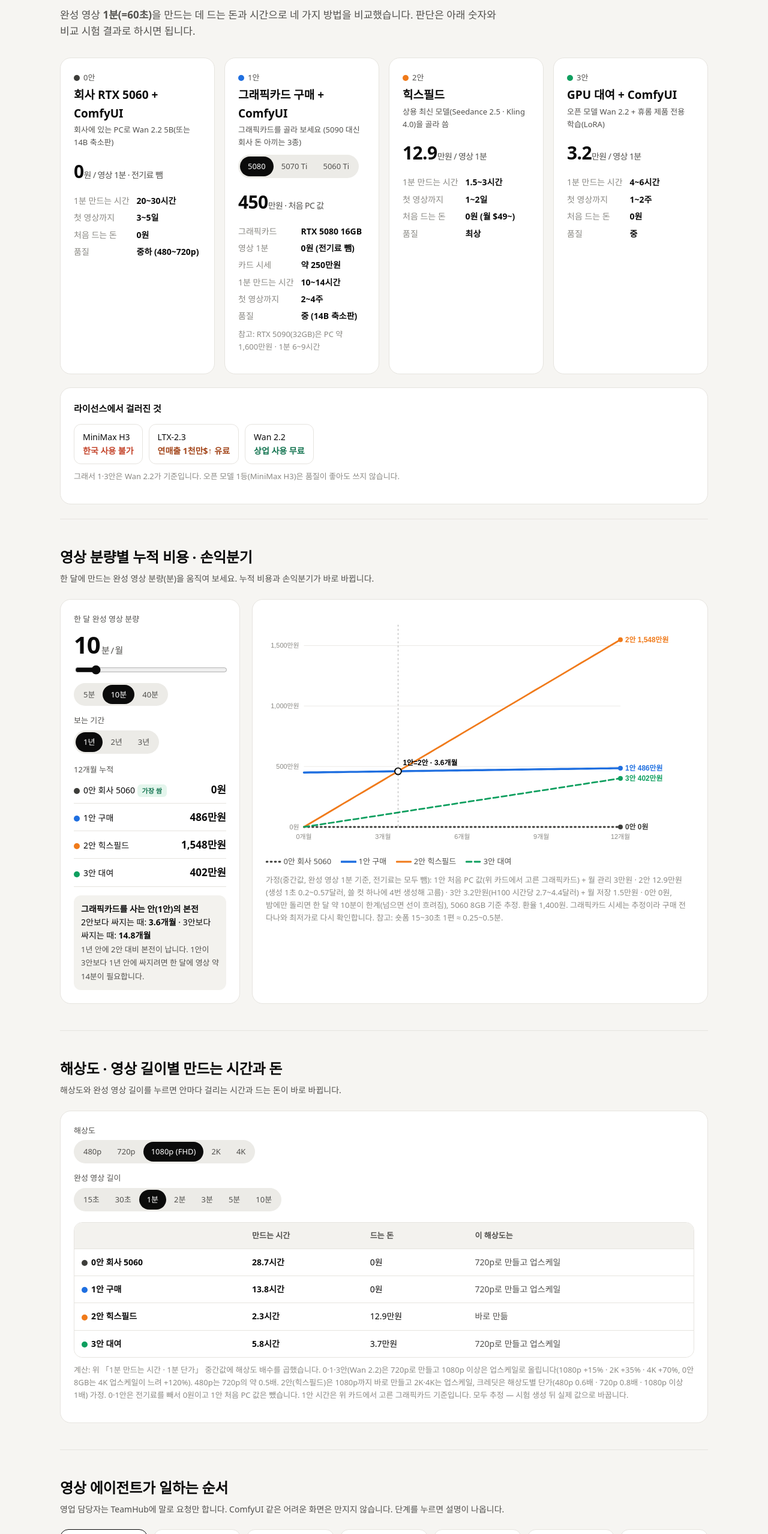
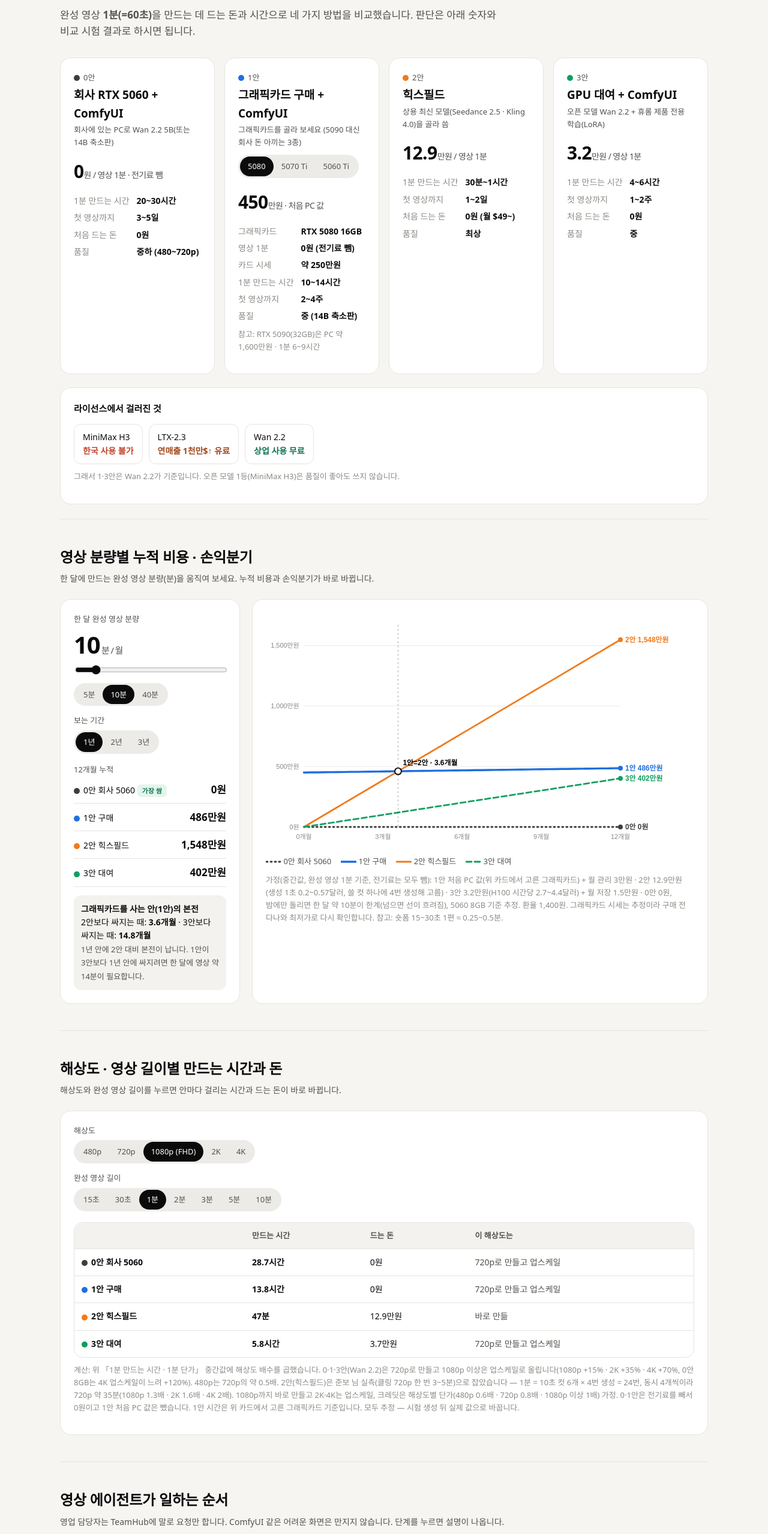
Before and after one commit to simjb23-oss/hurom-video-agent, a plain HTML site: page index.html in a window 1280 px wide. Shown: the part 242-2800 px from the top of the page at 60% size. Drawn offline with Linux system fonts and the light colour scheme; a web font is replaced by a local one.

Commit message:
2안 만드는 시간: 준보 실측(클링 720p 3~5분) 반영 1.5~3h→30분~1h

```diff
--- a/index.html
+++ b/index.html
@@ -102,7 +102,7 @@ footer{padding:30px 0 60px;color:var(--mute);font-size:12px}footer a{color:var(-
   <div class="card plan fade"><div class="tag"><span class="dot" style="background:var(--a2)"></span>2안</div><h3>힉스필드</h3>
    <div class="tag">상용 최신 모델(Seedance 2.5 · Kling 4.0)을 골라 씀</div>
    <div class="big">12.9<small>만원 / 영상 1분</small></div>
-   <dl class="kv"><dt>1분 만드는 시간</dt><dd>1.5~3시간</dd><dt>첫 영상까지</dt><dd>1~2일</dd><dt>처음 드는 돈</dt><dd>0원 (월 $49~)</dd><dt>품질</dt><dd>최상</dd></dl></div>
+   <dl class="kv"><dt>1분 만드는 시간</dt><dd>30분~1시간</dd><dt>첫 영상까지</dt><dd>1~2일</dd><dt>처음 드는 돈</dt><dd>0원 (월 $49~)</dd><dt>품질</dt><dd>최상</dd></dl></div>
   <div class="card plan fade"><div class="tag"><span class="dot" style="background:var(--a3)"></span>3안</div><h3>GPU 대여 + ComfyUI</h3>
    <div class="tag">오픈 모델 Wan 2.2 + 휴롬 제품 전용 학습(LoRA)</div>
    <div class="big">3.2<small>만원 / 영상 1분</small></div>
@@ -149,7 +149,7 @@ footer{padding:30px 0 60px;color:var(--mute);font-size:12px}footer a{color:var(-
   <div style="font-size:13px;color:var(--sub);margin:14px 0 6px">완성 영상 길이</div>
   <div class="seg" id="ln"><button data-l="0.25">15초</button><button data-l="0.5">30초</button><button data-l="1" class="on">1분</button><button data-l="2">2분</button><button data-l="3">3분</button><button data-l="5">5분</button><button data-l="10">10분</button></div>
   <div class="tw" style="margin-top:18px"><table><thead><tr><th></th><th>만드는 시간</th><th>드는 돈</th><th>이 해상도는</th></tr></thead><tbody id="rt"></tbody></table></div>
-  <p class="note">계산: 위 「1분 만드는 시간 · 1분 단가」 중간값에 해상도 배수를 곱했습니다. 0·1·3안(Wan 2.2)은 720p로 만들고 1080p 이상은 업스케일로 올립니다(1080p +15% · 2K +35% · 4K +70%, 0안 8GB는 4K 업스케일이 느려 +120%). 480p는 720p의 약 0.5배. 2안(힉스필드)은 1080p까지 바로 만들고 2K·4K는 업스케일, 크레딧은 해상도별 단가(480p 0.6배 · 720p 0.8배 · 1080p 이상 1배) 가정. 0·1안은 전기료를 빼서 0원이고 1안 처음 PC 값은 뺐습니다. 1안 시간은 위 카드에서 고른 그래픽카드 기준입니다. 모두 추정 — 시험 생성 뒤 실제 값으로 바꿉니다.</p>
+  <p class="note">계산: 위 「1분 만드는 시간 · 1분 단가」 중간값에 해상도 배수를 곱했습니다. 0·1·3안(Wan 2.2)은 720p로 만들고 1080p 이상은 업스케일로 올립니다(1080p +15% · 2K +35% · 4K +70%, 0안 8GB는 4K 업스케일이 느려 +120%). 480p는 720p의 약 0.5배. 2안(힉스필드)은 준보 님 실측(클링 720p 한 번 3~5분)으로 잡았습니다 — 1분 = 10초 컷 6개 × 4번 생성 = 24번, 동시 4개씩이라 720p 약 35분(1080p 1.3배 · 2K 1.6배 · 4K 2배). 1080p까지 바로 만들고 2K·4K는 업스케일, 크레딧은 해상도별 단가(480p 0.6배 · 720p 0.8배 · 1080p 이상 1배) 가정. 0·1안은 전기료를 빼서 0원이고 1안 처음 PC 값은 뺐습니다. 1안 시간은 위 카드에서 고른 그래픽카드 기준입니다. 모두 추정 — 시험 생성 뒤 실제 값으로 바꿉니다.</p>
  </div>
 </section>
 
@@ -201,7 +201,7 @@ footer{padding:30px 0 60px;color:var(--mute);font-size:12px}footer a{color:var(-
   <tr><th></th><th><span class="dot" style="background:var(--a0)"></span>0안 회사 5060</th><th><span class="dot" style="background:var(--a1)"></span>1안 구매</th><th><span class="dot" style="background:var(--a2)"></span>2안 힉스필드</th><th><span class="dot" style="background:var(--a3)"></span>3안 대여</th></tr>
   <tr><td><b>처음 드는 돈</b></td><td>0원</td><td>약 <span class="g1p">450</span>만원<br><span style="color:var(--mute);font-size:12px"><span class="g1n">RTX 5080 16GB</span> 카드 + 본체 약 200만원 추정</span></td><td>0원 (월 $49~129)</td><td>0원</td></tr>
   <tr><td><b>완성 영상 1초</b></td><td>0원 (전기료 뺌)</td><td>0원 (전기료 뺌)</td><td>1,120~3,190원 (중간 2,160원)</td><td>350~700원 (중간 530원)</td></tr><tr><td><b>완성 영상 1분</b></td><td>0원</td><td>0원</td><td>6.7~19.2만원 (중간 12.9만원)</td><td>2.1~4.2만원 (중간 3.2만원)</td></tr>
-  <tr><td><b>1분 만드는 시간</b></td><td>20~30시간 (밤새 돌림)</td><td><span class="g1t">10~14시간</span></td><td>1.5~3시간</td><td>4~6시간</td></tr>
+  <tr><td><b>1분 만드는 시간</b></td><td>20~30시간 (밤새 돌림)</td><td><span class="g1t">10~14시간</span></td><td>30분~1시간<br><span style="color:var(--mute);font-size:12px">720p 한 번 3~5분(준보 님 실측, 클링) · 동시 4개</span></td><td>4~6시간</td></tr>
   <tr><td><b>첫 영상까지</b></td><td>3~5일 (설치·시험)</td><td>2~4주 (품의·구매·조립 + 설치)</td><td>1~2일</td><td>1~2주</td></tr>
   <tr><td><b>품질 상한</b></td><td>중하 (작은 모델 · 480~720p → 업스케일)</td><td>중 (오픈 모델)</td><td>최상 (상용 최신)</td><td>중 (1안과 같음)</td></tr>
   <tr><td><b>영업팀 쓰기</b></td><td>에이전트를 통해서만</td><td>에이전트를 통해서만</td><td>쉬움 — 웹 직접 + 에이전트</td><td>에이전트를 통해서만</td></tr>
@@ -335,8 +335,8 @@ document.querySelectorAll('#gpu button').forEach(b=>b.onclick=()=>{document.quer
  draw();if(window.rRes)rRes();});
 
 // 해상도·길이 버튼
-(()=>{const P=[[0,'0안 회사 5060',25,0,'gen'],[1,'1안 구매',0,0,'gen'],[2,'2안 힉스필드',2.25,12.9,'api'],[3,'3안 대여',5,3.2,'gen']];
-const TF={gen:{480:.5,720:1,1080:1.15,'2k':1.35,'4k':1.7},api:{480:.7,720:.85,1080:1,'2k':1.2,'4k':1.45}};
+(()=>{const P=[[0,'0안 회사 5060',25,0,'gen'],[1,'1안 구매',0,0,'gen'],[2,'2안 힉스필드',0.6,12.9,'api'],[3,'3안 대여',5,3.2,'gen']];
+const TF={gen:{480:.5,720:1,1080:1.15,'2k':1.35,'4k':1.7},api:{480:.8,720:1,1080:1.3,'2k':1.6,'4k':2}};
 const CF={480:.6,720:.8,1080:1,'2k':1,'4k':1};
 let K='1080',Ln=1;
 const ht=h=>h<1?Math.round(h*60)+'분':h<48?(Math.round(h*10)/10)+'시간':(Math.round(h/24*10)/10)+'일 ('+Math.round(h)+'시간)';
```
